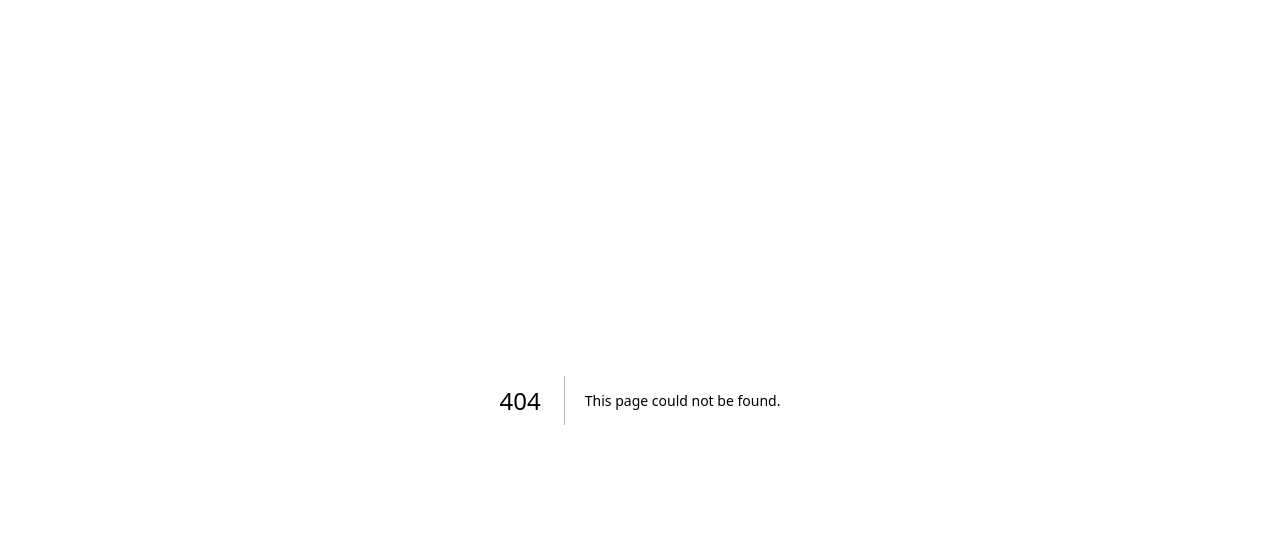
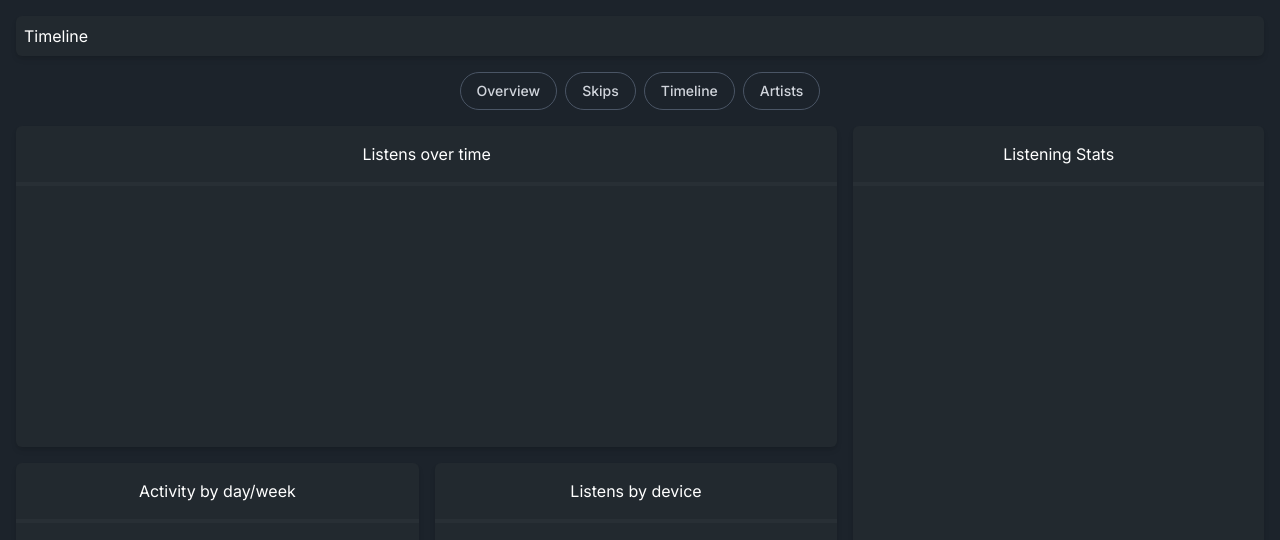
Before and after one commit to obrockmole/Spotify-History-Viewer, a Next.js app: page /temp in a window 1280 px wide. Before the commit this address had no page. Shown: the top 540 px of the page. Built offline with nearby package versions, Linux system fonts and the light colour scheme.

Commit message:
Started work on a final layout design for history page

```diff
--- a/src/app/page.tsx
+++ b/src/app/page.tsx
@@ -96,7 +96,7 @@ export default function Home() {
 
         {isProcessing && (
             <div className="mt-8 text-lg">
-                <p>Processing files...</p>
+                <p>Loading...</p>
             </div>
         )}
 
--- /dev/null
+++ b/src/app/temp/page.tsx
@@ -0,0 +1,52 @@
+export default function TempPage() {
+    return (
+        <div className="flex flex-col h-screen p-4 gap-4 bg-[#1C232B] text-white">
+            <div className="w-full rounded-md shadow-md bg-[#22292F]">
+                <div className="p-2">
+                    <h2 className="text">Timeline</h2>
+                </div>
+            </div>
+
+            <div className="flex justify-center gap-2">
+                {["Overview", "Skips", "Timeline", "Artists"].map(label => (
+                    <button key={label} className="px-4 py-2 rounded-full text-sm font-medium border border-gray-600 text-gray-300 hover:bg-gray-700">
+                        {label}
+                    </button>
+                ))}
+            </div>
+
+            <div className="flex flex-1 gap-4 min-h-0">
+                <div className="flex flex-col w-2/3 gap-4">
+                    <div className="flex-1 rounded-md shadow-md bg-[#22292F]">
+                        <div className="p-4">
+                            <h2 className="text-center">Listens over time</h2>
+                        </div>
+                        <div className="h-1 bg-[#282F35]"></div>
+                    </div>
+
+                    <div className="flex flex-1 gap-4">
+                        <div className="flex-1 rounded-md shadow-md bg-[#22292F]">
+                            <div className="p-4">
+                                <h2 className="text-center">Activity by day/week</h2>
+                            </div>
+                            <div className="h-1 bg-[#282F35]"></div>
+                        </div>
+                        <div className="flex-1 rounded-md shadow-md bg-[#22292F]">
+                            <div className="p-4">
+                                <h2 className="text-center">Listens by device</h2>
+                            </div>
+                            <div className="h-1 bg-[#282F35]"></div>
+                        </div>
+                    </div>
+                </div>
+
+                <div className="w-1/3 rounded-md shadow-md bg-[#22292F]">
+                    <div className="p-4">
+                        <h2 className="text-center">Listening Stats</h2>
+                    </div>
+                    <div className="h-1 bg-[#282F35]"></div>
+                </div>
+            </div>
+        </div>
+    )
+}
```
